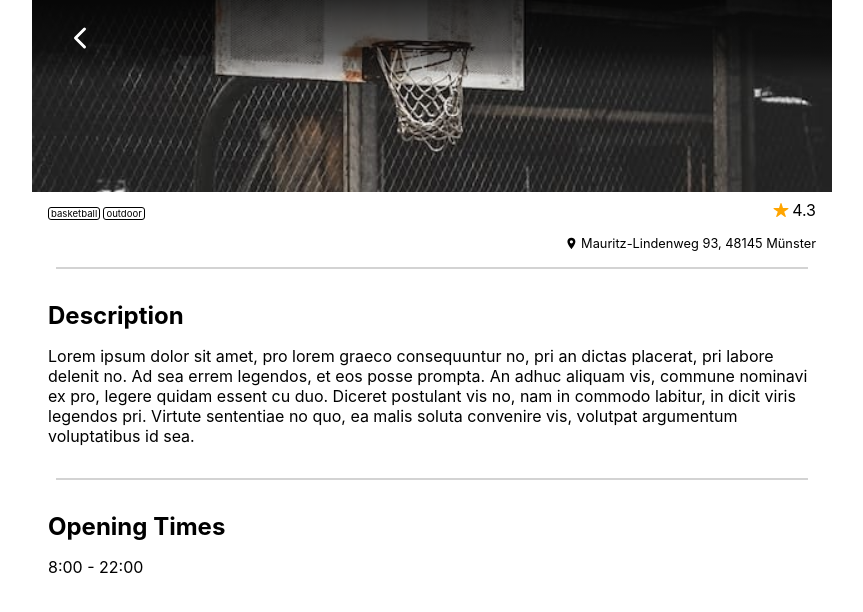
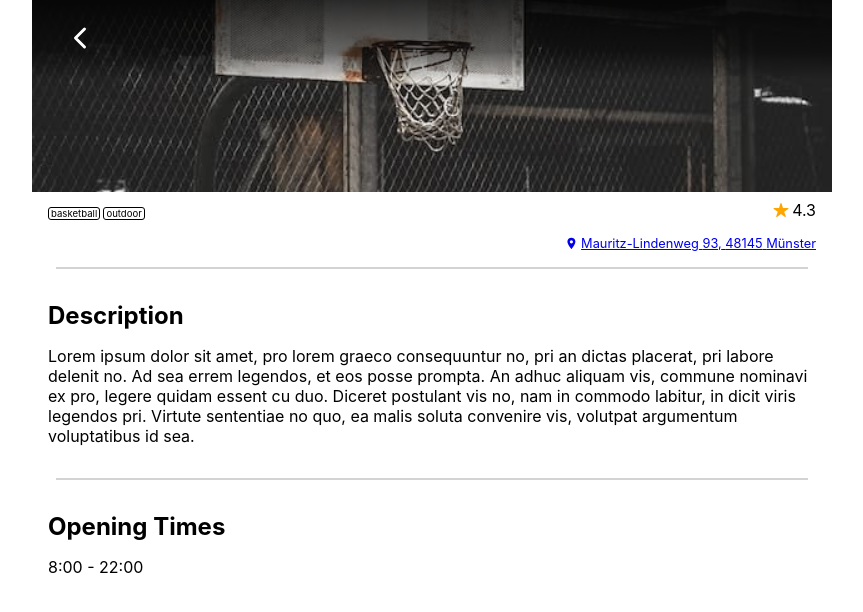
Before and after one commit to marvinRoellecke/capstone-project-ts, a Next.js app: page /basketball in a window 1280 px wide. Shown: the top 612 px of the page, without its empty margins (208-1071 px from the left). Built offline with nearby package versions, Linux system fonts and the light colour scheme.

Commit message:
transfer location adress into a link

```diff
--- a/pages/[slug].js
+++ b/pages/[slug].js
@@ -42,15 +42,19 @@ export default function DetailsPage() {
               </StyledRating>
             </StyledCaptionWrapper>
 
-            <StyledAddress>
-              <IoLocationSharp />
-              {currentLocation.address.street}{" "}
-              {currentLocation.address.streetNumber},{" "}
-              {currentLocation.address.postcode} {currentLocation.address.city}
-            </StyledAddress>
-
+            <Link
+              href={`https://www.google.com/maps/place/${currentLocation.address.street}+${currentLocation.address.streetNumber},+${currentLocation.address.postcode}+${currentLocation.address.city}`}
+              target="_blank"
+            >
+              <StyledAddress>
+                <IoLocationSharp />
+                {currentLocation.address.street}{" "}
+                {currentLocation.address.streetNumber},{" "}
+                {currentLocation.address.postcode}{" "}
+                {currentLocation.address.city}
+              </StyledAddress>
+            </Link>
             <StyledDivider />
-
             <StyledH2>Description</StyledH2>
             <article>
               Lorem ipsum dolor sit amet, pro lorem graeco consequuntur no, pri
@@ -61,9 +65,7 @@ export default function DetailsPage() {
               no quo, ea malis soluta convenire vis, volutpat argumentum
               voluptatibus id sea.
             </article>
-
             <StyledDivider />
-
             <StyledH2>Opening Times</StyledH2>
             <aside>8:00 - 22:00</aside>
           </StyledSection>
```
